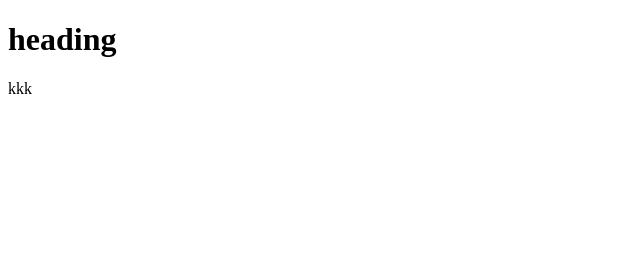
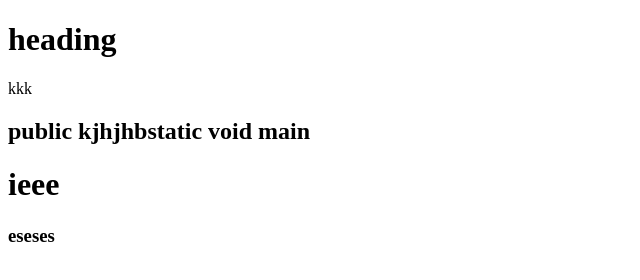
Before and after one commit to bomaldesilva/sample_project, a plain HTML site: page index.html in a window 1280 px wide. Shown: the whole page, without its empty margins (0-640 px from the left). Drawn offline with Linux system fonts and the light colour scheme.

Commit message:
bomal first commit

```diff
--- a/index.html
+++ b/index.html
@@ -8,5 +8,8 @@
 <body>
     <h1>heading</h1>
     <p>kkk</p>
+    <h2>public kjhjhbstatic void main</h2>
+    <h1>ieee</h1>
+    <h3>eseses</h3>
 </body>
 </html>
```
